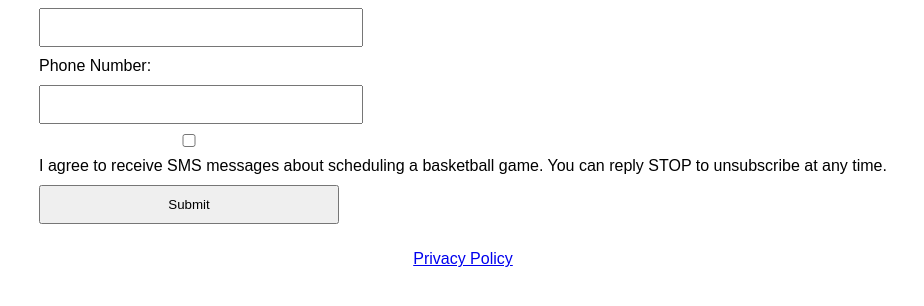
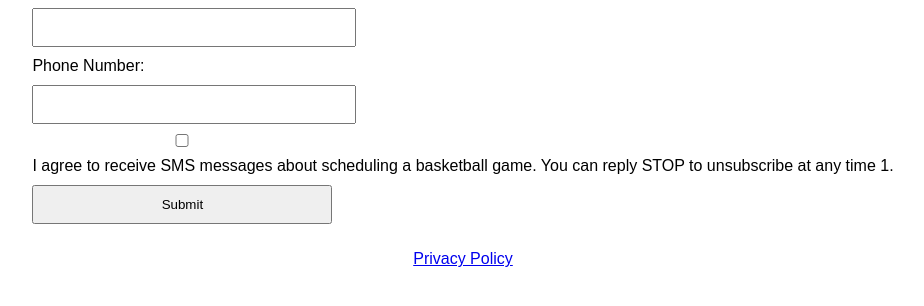
Before and after one commit to DonovanLThomas/basketball-signup, a plain HTML site: page index.html in a window 1280 px wide. Shown: the part 128-434 px from the top of the page, without its empty margins (177-1101 px from the left). Drawn offline with Linux system fonts and the light colour scheme.

```diff
--- a/index.html
+++ b/index.html
@@ -35,7 +35,7 @@
 
         <label>
             <input type="checkbox" name="sms_consent" required>
-            I agree to receive SMS messages about scheduling a basketball game. You can reply STOP to unsubscribe at any time.
+            I agree to receive SMS messages about scheduling a basketball game. You can reply STOP to unsubscribe at any time 1.
         </label>
 
         <button type="Submit">Submit</button>
```
